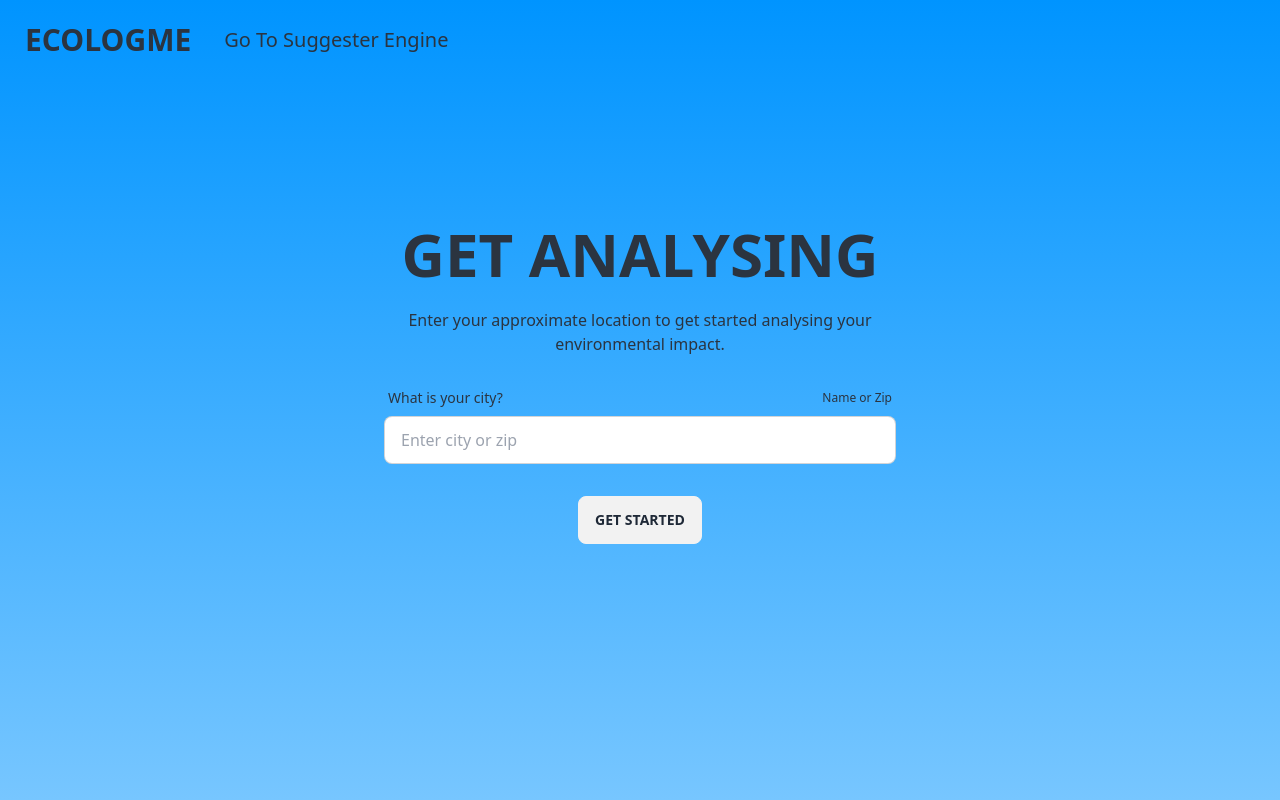
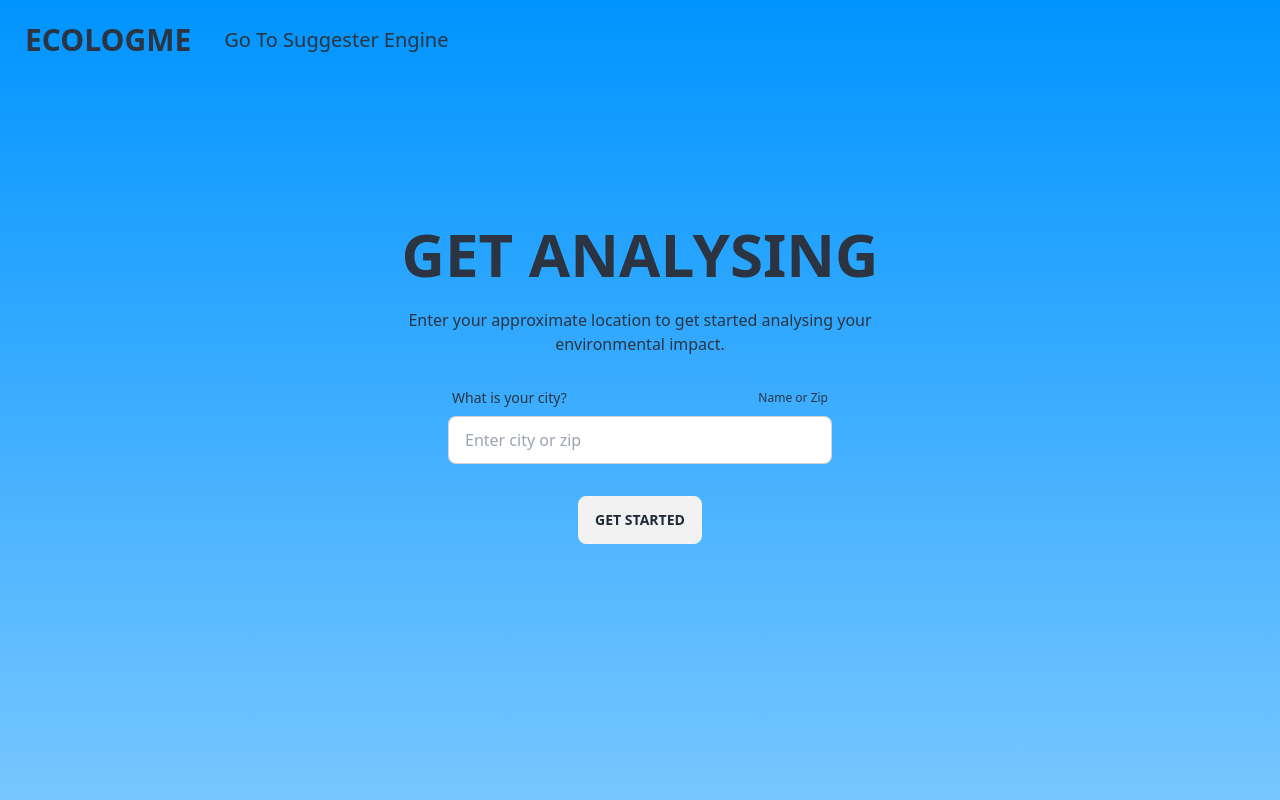
Before and after one commit to mjh316/hackpnwjune, a SvelteKit app: page / in a window 1280 px wide. Shown: the top 800 px of the page. Built offline with nearby package versions, Linux system fonts and the light colour scheme.

Commit message:
Fixed home page stuff + added scroll back up button on home page

```diff
--- a/src/routes/+layout.svelte
+++ b/src/routes/+layout.svelte
@@ -4,9 +4,23 @@
 	let title = 'ECOLOGME';
 	let textColor = 'text-slate-200';
 	let bgColor1 = 'bg-slate-500';
+	import { scrollY } from '@/stores/scroll';
 </script>
 
 <div class="flex flex-col h-screen bg-gradient-to-b from-[#0094FF] to-[#77C6FF]">
 	<Navbar {title} />
 	<slot />
+	{#if $scrollY > 350}
+		<button
+			on:click={() => window.scrollTo(0, 0)}
+			class="rounded-full text-5xl fixed bottom-10 right-10 bg-blue-300 py-2 px-4 text-black aspect-square"
+			>^</button
+		>
+	{/if}
 </div>
+
+<style>
+	:global(html) {
+		scroll-behavior: smooth;
+	}
+</style>
--- a/src/routes/+page.svelte
+++ b/src/routes/+page.svelte
@@ -32,8 +32,8 @@
 					<p class="py-6 text-md">
 						Enter your approximate location to get started analysing your environmental impact.
 					</p>
-					<div class="form-control w-full py-0">
-						<label class="label" for="city_or_zip_input">
+					<div class="form-control mx-auto justify-center w-full py-0 max-w-sm">
+						<label class="label gap-x-10" for="city_or_zip_input">
 							<span class="label-text text-neutral">What is your city?</span>
 							<span class="label-text-alt text-neutral">Name or Zip</span>
 						</label>
```
Also changed, not shown: src/routes/localData/+page.svelte (added).
